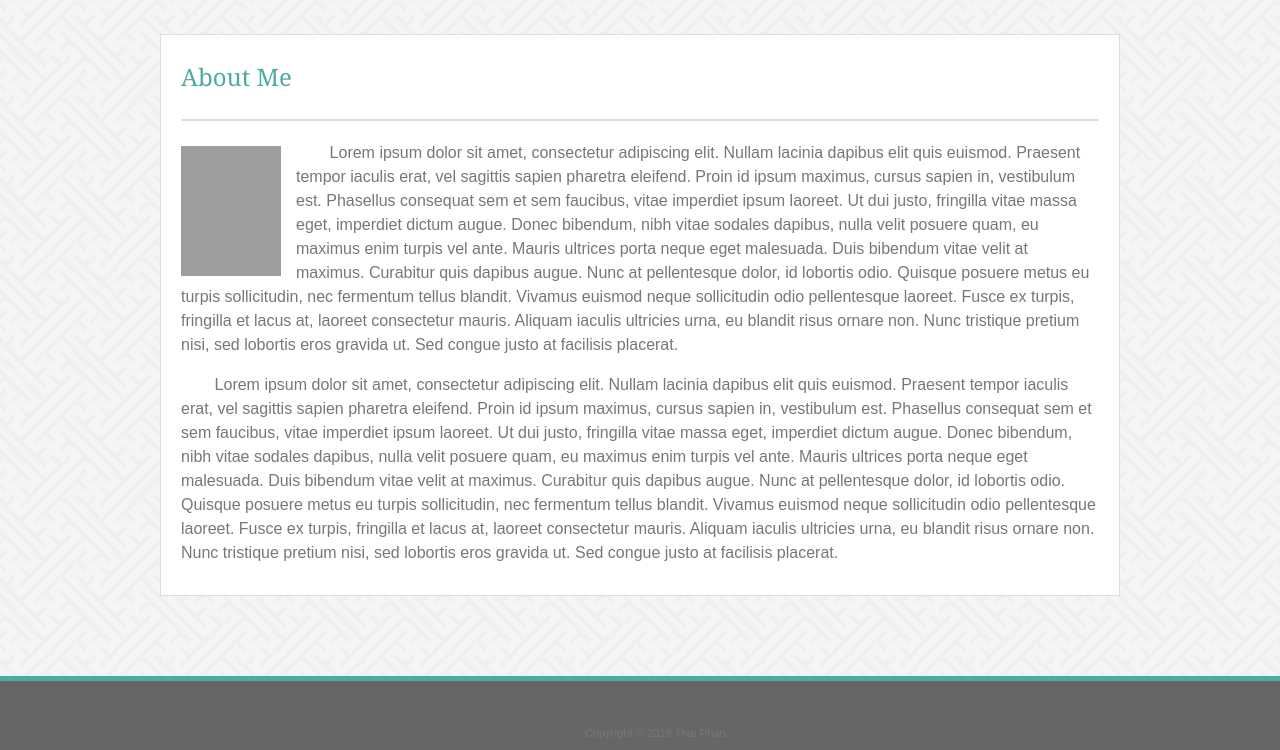
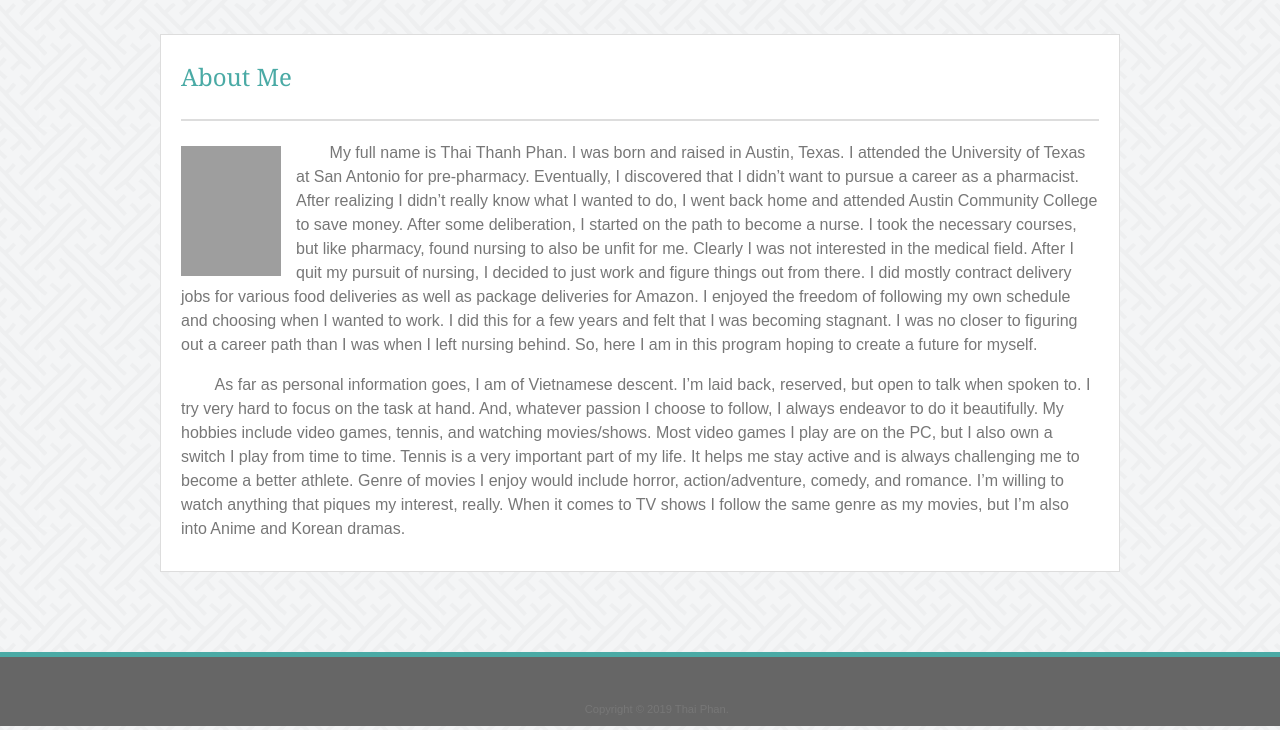
Before and after one commit to thaip-coder/Basic-Portfolio, a plain HTML site: page index.html in a window 1280 px wide. Shown: the part 70-820 px from the top of the page. Drawn offline with Linux system fonts and the light colour scheme; grey boxes are pictures that could not be loaded.

Commit message:
updated bio information

```diff
--- a/index.html
+++ b/index.html
@@ -37,11 +37,11 @@
                 <h1 class="bio">About Me</h1>
                 <img id="mePic" src="assets/images/IMG_20190319_120400.jpg" alt="Me" style="width: 100px;height: 130px;">
                 <p>
-                    Lorem ipsum dolor sit amet, consectetur adipiscing elit. Nullam lacinia dapibus elit quis euismod. Praesent tempor iaculis erat, vel sagittis sapien pharetra eleifend. Proin id ipsum maximus, cursus sapien in, vestibulum est. Phasellus consequat sem et sem faucibus, vitae imperdiet ipsum laoreet. Ut dui justo, fringilla vitae massa eget, imperdiet dictum augue. Donec bibendum, nibh vitae sodales dapibus, nulla velit posuere quam, eu maximus enim turpis vel ante. Mauris ultrices porta neque eget malesuada. Duis bibendum vitae velit at maximus. Curabitur quis dapibus augue. Nunc at pellentesque dolor, id lobortis odio. Quisque posuere metus eu turpis sollicitudin, nec fermentum tellus blandit. Vivamus euismod neque sollicitudin odio pellentesque laoreet. Fusce ex turpis, fringilla et lacus at, laoreet consectetur mauris. Aliquam iaculis ultricies urna, eu blandit risus ornare non. Nunc tristique pretium nisi, sed lobortis eros gravida ut. Sed congue justo at facilisis placerat.
+                    My full name is Thai Thanh Phan. I was born and raised in Austin, Texas. I attended the University of Texas at San Antonio for pre-pharmacy. Eventually, I discovered that I didn’t want to pursue a career as a pharmacist. After realizing I didn’t really know what I wanted to do, I went back home and attended Austin Community College to save money. After some deliberation, I started on the path to become a nurse. I took the necessary courses, but like pharmacy, found nursing to also be unfit for me. Clearly I was not interested in the medical field. After I quit my pursuit of nursing, I decided to just work and figure things out from there. I did mostly contract delivery jobs for various food deliveries as well as package deliveries for Amazon. I enjoyed the freedom of following my own schedule and choosing when I wanted to work. I did this for a few years and felt that I was becoming stagnant. I was no closer to figuring out a career path than I was when I left nursing behind. So, here I am in this program hoping to create a future for myself.
                 </p>
                 <br>
                 <p>
-                    Lorem ipsum dolor sit amet, consectetur adipiscing elit. Nullam lacinia dapibus elit quis euismod. Praesent tempor iaculis erat, vel sagittis sapien pharetra eleifend. Proin id ipsum maximus, cursus sapien in, vestibulum est. Phasellus consequat sem et sem faucibus, vitae imperdiet ipsum laoreet. Ut dui justo, fringilla vitae massa eget, imperdiet dictum augue. Donec bibendum, nibh vitae sodales dapibus, nulla velit posuere quam, eu maximus enim turpis vel ante. Mauris ultrices porta neque eget malesuada. Duis bibendum vitae velit at maximus. Curabitur quis dapibus augue. Nunc at pellentesque dolor, id lobortis odio. Quisque posuere metus eu turpis sollicitudin, nec fermentum tellus blandit. Vivamus euismod neque sollicitudin odio pellentesque laoreet. Fusce ex turpis, fringilla et lacus at, laoreet consectetur mauris. Aliquam iaculis ultricies urna, eu blandit risus ornare non. Nunc tristique pretium nisi, sed lobortis eros gravida ut. Sed congue justo at facilisis placerat.
+                    As far as personal information goes, I am of Vietnamese descent. I’m laid back, reserved, but open to talk when spoken to. I try very hard to focus on the task at hand. And, whatever passion I choose to follow, I always endeavor to do it beautifully. My hobbies include video games, tennis, and watching movies/shows. Most video games I play are on the PC, but I also own a switch I play from time to time. Tennis is a very important part of my life. It helps me stay active and is always challenging me to become a better athlete. Genre of movies I enjoy would include horror, action/adventure, comedy, and romance. I’m willing to watch anything that piques my interest, really. When it comes to TV shows I follow the same genre as my movies, but I’m also into Anime and Korean dramas.
                 </p>
 
             </section>
```
